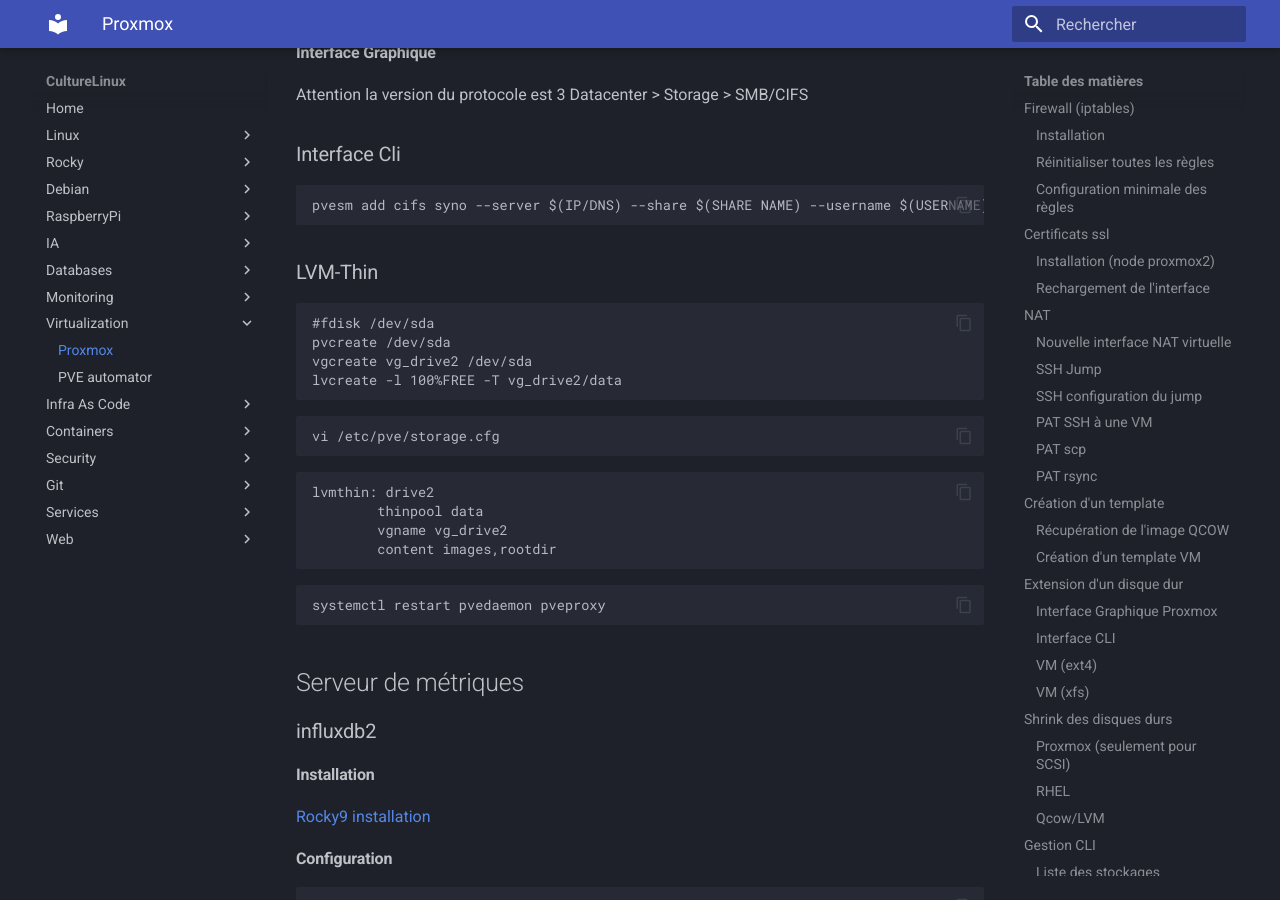
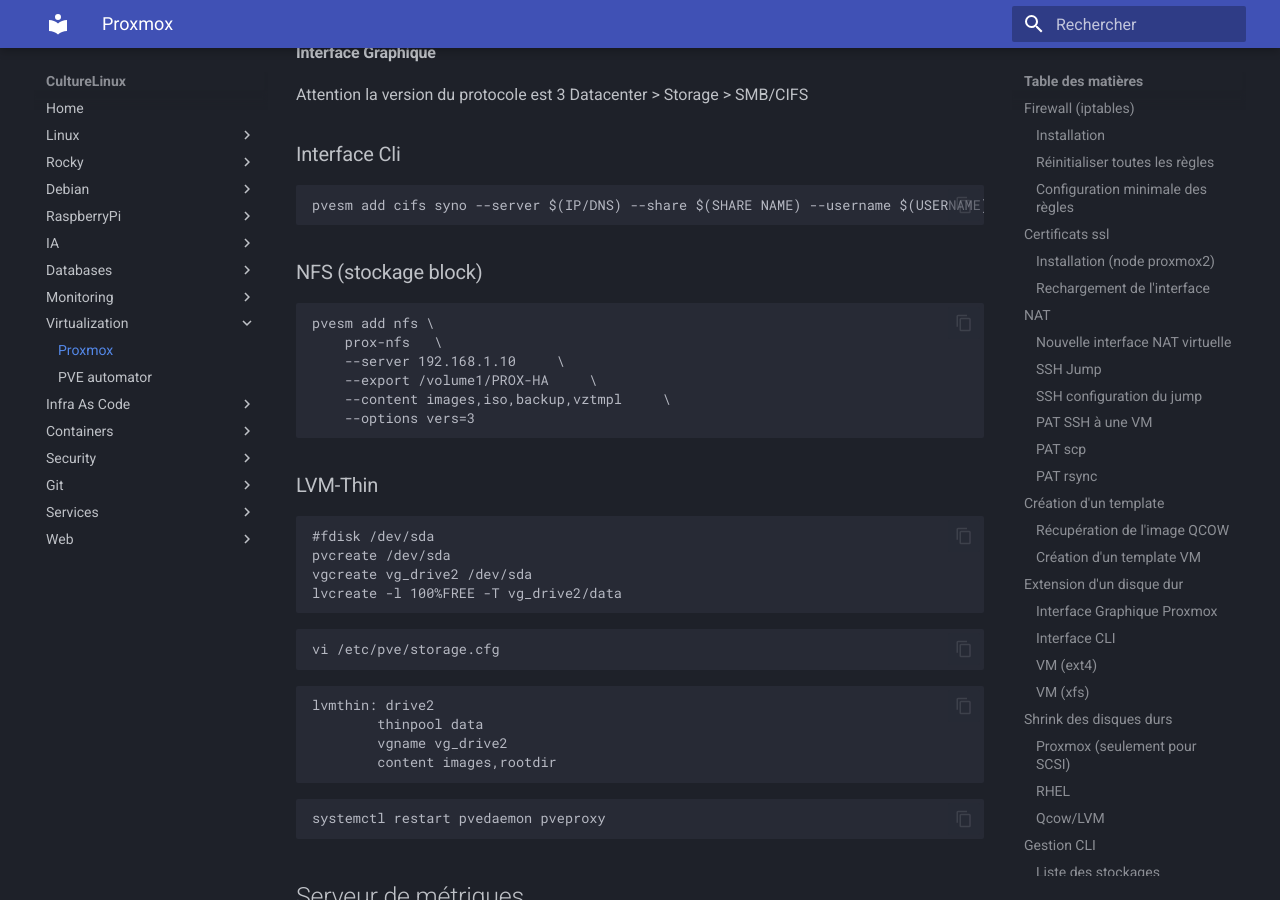
Before and after one commit to CultureLinux/doc, an MkDocs documentation site: the page built from docs/virtualization/proxmox.md, in a window 1280 px wide and 900 px high, scrolled down 6024 px. Built offline with MkDocs 1.6.1 and Material for MkDocs 9.7.7, drawn with Linux system fonts in a browser that asks for light colours; some of the changed text lies outside the part shown.

Commit message:
📝 docs: ajout stockage nfs

````diff
--- a/docs/virtualization/proxmox.md
+++ b/docs/virtualization/proxmox.md
@@ -177,12 +177,27 @@
     free -m
 
 ## Stockage
+
 ### Samba (SMB)
+
 #### Interface Graphique
+
 Attention la version du protocole est 3
     Datacenter > Storage > SMB/CIFS
+
 ### Interface Cli
     pvesm add cifs syno --server $(IP/DNS) --share $(SHARE NAME) --username $(USERNAME) --password $(PASSWORD) --content images,iso,backup
+
+###  NFS (stockage block)
+
+```
+pvesm add nfs \
+    prox-nfs   \
+    --server 192.168.1.10     \
+    --export /volume1/PROX-HA     \
+    --content images,iso,backup,vztmpl     \
+    --options vers=3
+```
 
 ### LVM-Thin
 
````
Also changed, not shown: other parts of docs/virtualization/proxmox.md (+6 -0 lines).
